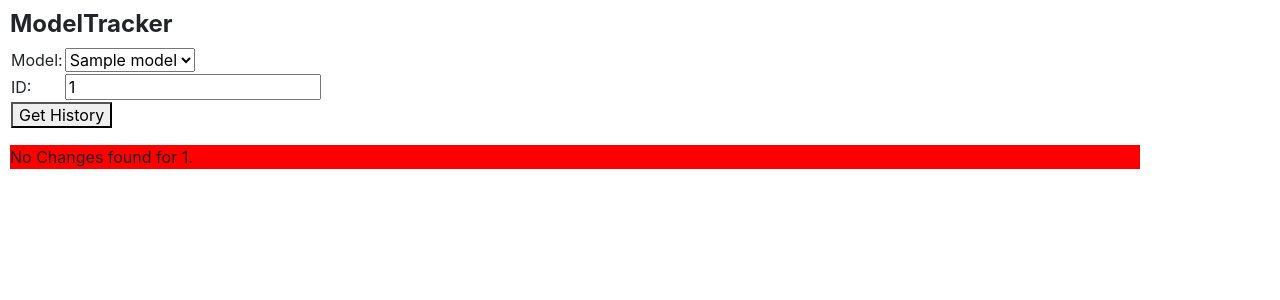
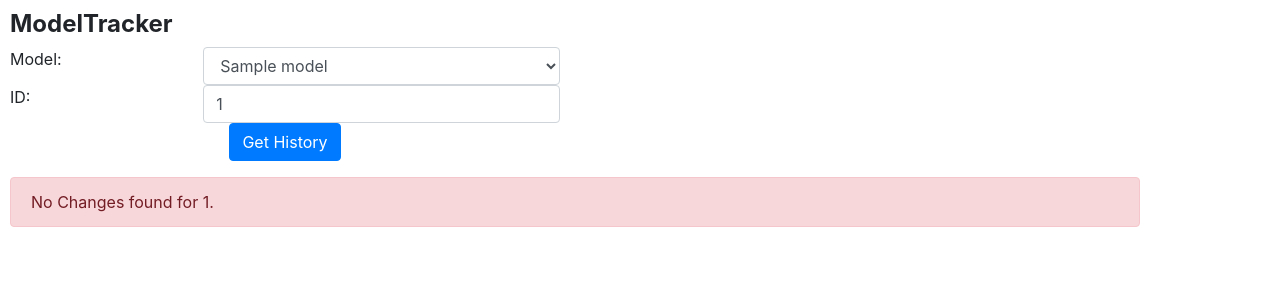
Before and after one commit to mkalioby/ModelTracker, a Django app: template ModelTracker/templates/main.html in a window 1280 px wide. Shown: the top 300 px of the page. Run offline with Django 3.2, Linux system fonts and the light colour scheme; the template is opened without the code that fills it: most values are stand-ins (such as "Sample title", 1, 10 or a date in 2020); parts of the project's set-up code (start-up, migrations or seed data) failed here and were passed over; some libraries are stand-ins or nearby versions.

Commit message:
Applying Bootstrap theme

```diff
--- a/ModelTracker/templates/main.html
+++ b/ModelTracker/templates/main.html
@@ -7,17 +7,30 @@
 <div style=""><h4 style="font-weight: bold;">ModelTracker</h4></div>
 <form action="." method="post">
 {% csrf_token %}
-<table>
-    <tr><td>Model:</td><td> <select id="table" name="table">
+<div class="row">
+    <div class="col-md-2"><label>Model:</label></div>
+    <div class="col-md-4"><select id="table" name="table" class="form-control">
     {% for model in models %}
-        <option value="{{ model }}">{{ model }}</option>
+        <option value="{{ model }}"
+                {% if model == selected_model %}
+                selected
+                {% endif %}
+        >{{ model }}</option>
     {% endfor %}
 </select>
-    </td></tr>
+    </div>
+</div>
+<div class="row">
+    <div class="col-md-2"><label>ID:</label></div>
+    <div class="col-md-4">
+        <input name="id" id="id" value="{{ id }}" class="form-control"/>
+        </div>
+    </div>
+<div class="row">
+    <div class="col-md-6" align="center">
+    <button type="submit" class="btn btn-primary">Get History</button></div></div>
 
-<tr><td>ID: </td><td><input name="id" id="id" value="{{ id }}"/><br/></td></tr>
-<tr><td     colspan="2"><button type="submit">Get History</button></td></tr>
-</table>
+
 </form>
 {% if count > 0 %}
 {% for change in changes %}
@@ -34,7 +47,7 @@
 {% endfor %}
 
 {% else %}
-    <div style="background-color: red">
+    <div class="alert alert-danger">
         No Changes found for {{ id }}.
     </div>
 {% endif %}
--- a/ModelTracker/views.py
+++ b/ModelTracker/views.py
@@ -30,5 +30,5 @@ def main(request):
                     row["changes"].append("%s: %s ----> %s"%(key,change.old_state[key],change.new_state[key]))
             rows.append(row)
         count=len(rows)
-        res={"count":count,"changes":rows,"models":models,"id":id}
+        res={"count":count,"changes":rows,"models":models,"id":id,"selected_model":table}
         return render_to_response("main.html",res,context_instance = RequestContext(request))
--- a/setup.py
+++ b/setup.py
@@ -17,7 +17,7 @@ from setuptools import find_packages, setup
 
 setup(
     name='DjangoModelTracker',
-    version='0.3',
+    version='0.4',
     description='Track Django Model Objects over time',
     author='Mohamed El-Kalioby',
     author_email = 'mkalioby@mkalioby.com',
```
Also changed, not shown: ModelTracker/migrations/0001_initial.py (deleted), ModelTracker/migrations/0002_modeltracker.py (deleted), ModelTracker/migrations/0003_auto_20160526_0503.py (deleted), TestApp/migrations/0001_initial.py (deleted).
